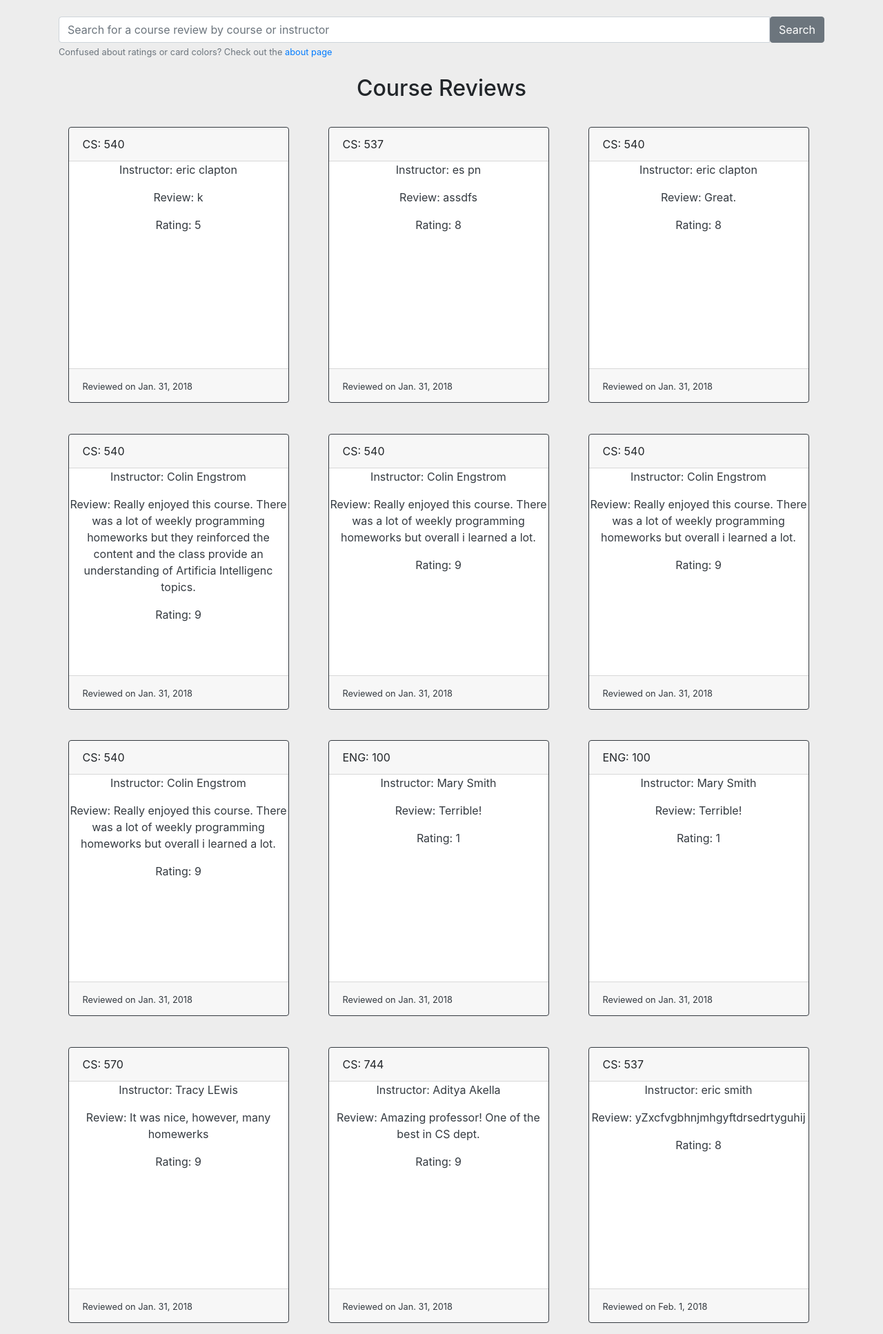
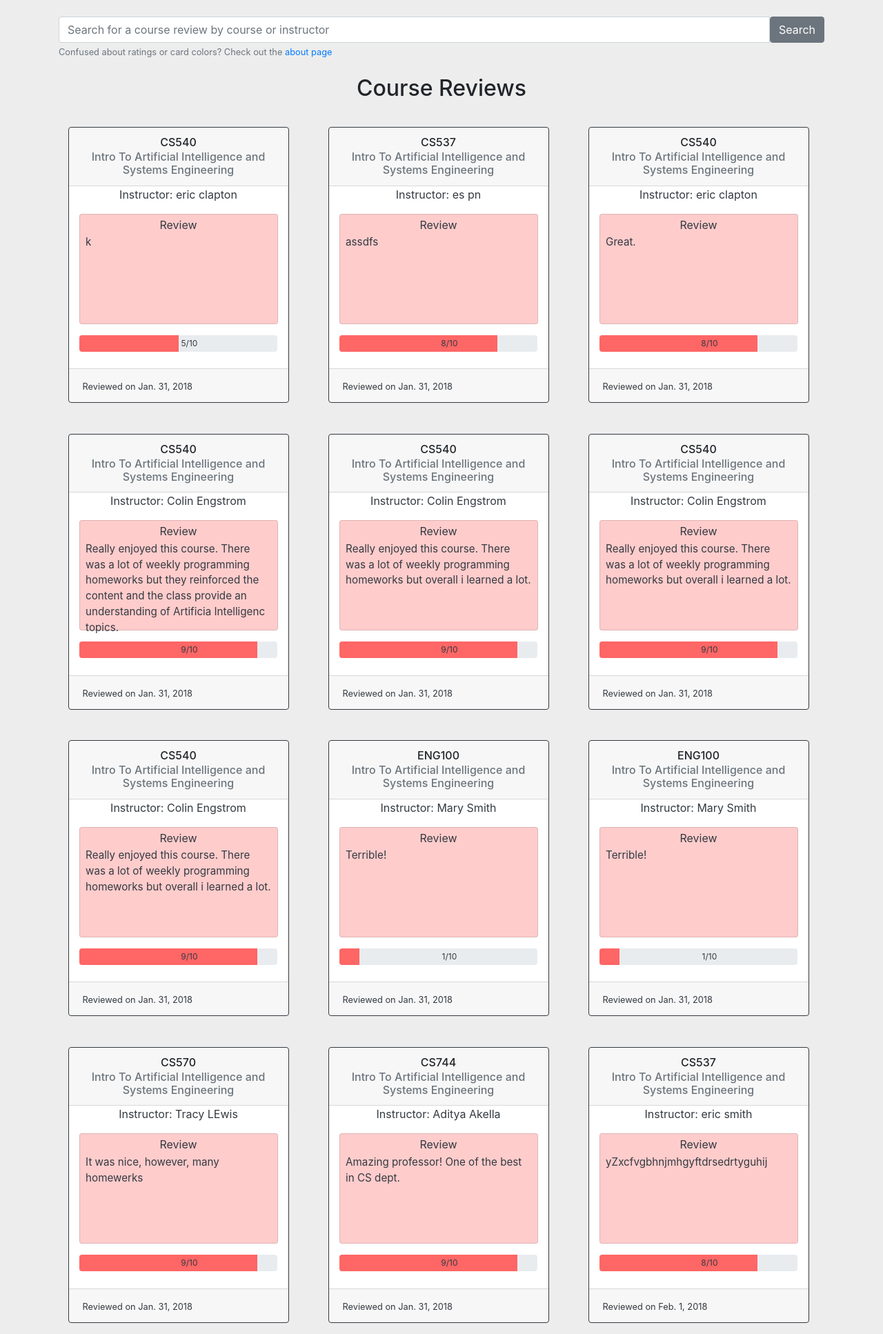
Before and after one commit to ejdweck/rate_courses, a Django app: page /course_reviews/ in a window 1280 px wide. Shown: the part 56-1990 px from the top of the page at 69% size. Run offline with Django 3.2, Linux system fonts and the light colour scheme; a user stored in the database is signed in; data comes from the database, SQL or seed files in the repository; some libraries are stand-ins or nearby versions.

```diff
--- a/course/forms.py
+++ b/course/forms.py
@@ -45,6 +45,7 @@ class AddCourseReviewForm(forms.Form):
         required = False,
         label = 'mandatoryAttendance',
         initial = 0,
+        widget=forms.HiddenInput()
     )
 
     review = forms.CharField(
--- a/static/css/main.css
+++ b/static/css/main.css
@@ -38,6 +38,13 @@ h1, h2, h3, h4, h5, h6 {
 	padding: 0;
 }
 
+.course-tags-card {
+	text-align: center;
+}
+.badge {
+	margin: auto;
+}
+
 .progress {
 	height: 1.5rem;
     margin: 5% 5% 2.5% 5%;
@@ -60,6 +67,15 @@ h1, h2, h3, h4, h5, h6 {
     min-height: 10rem;
     max-height: 10rem;
 	background-color: #ffcccc;
+}
+
+/* Rules for Modal */
+#course-code-modal {
+	margin: 0 auto;
+}
+#course-title-modal {
+	text-align: center;
+	margin-bottom: 2%;
 }
 
 .homepage-text {
--- a/templates/course_reviews.html
+++ b/templates/course_reviews.html
@@ -23,13 +23,39 @@
 <div class="container">
 	<h2>Course Reviews</h2>
 	<div class="card-deck">
-	 {% for course in course_reviews %}
-	    <div class="card border-dark mb-3 color{{course.rating}}" id="card_box">
-	    	<div class="card-header">{{course.courseDepartment}}: {{course.courseNumber}}</div>
+	{% for course in course_reviews %}
+	<div class="card border-dark mb-3 color{{course.rating}}" id="card_box">
+	    	<div class="card-header">
+		    	    <h6 >{{course.courseDepartment}}{{course.courseNumber}}</h6>
+					<h6 class="card-subtitle text-muted">Intro To Artificial Intelligence and Systems Engineering</h6>
+	    	</div>
 		    <div class="card-body text-dark">
 		        <p class="card-text">Instructor: {{course.instructorId.firstName}} {{course.instructorId.lastName}}</p>
-		        <p class="card-text">Review: {{course.review}}</p>
-		        <p id="cardRating" class="card-text">Rating: {{course.rating}}</p>
+		        <div class="card review-card">
+			        <p class="review-title">Review</p>
+			        <p class="review-text">{{course.review}}</p>
+		        </div>
+		        <!--
+		        <div class="course-tags">
+			        {% if course.courseReviewTagId.weedOutCourse == 1 %}
+			        	<button class="btn btn-outline-danger btn-sm " id="course-tag">Weed Out</button>
+			        {% endif %}
+					{% if course.courseReviewTagId.interestingContent == 1 %}
+			        	<button class="btn btn-outline-primary btn-sm " id="course-tag">Interesting Content</button>
+			        {% endif %}
+			        {% if course.courseReviewTagId.lotsOfHomework == 1 %}
+			        	<button class="btn btn-outline-warning btn-sm " id="course-tag">Lots of Homework</button>
+			        {% endif %}
+					{% if course.courseReviewTagId.mandatoryAttendance == 1 %}
+			        	<button class="btn btn-outline-info btn-sm " id="course-tag"> Mandatory Attendance </button>
+			        {% endif %}
+		    	</div>
+		    -->
+		    	<div class="progress">
+					<div class="progress-bar" role="progressbar" style="width: {{course.rating_percentage}}%;" aria-valuenow="" aria-valuemin="0" aria-valuemax="10">
+					</div>
+					<span>{{course.rating}}/10</span>
+			    </div>
 		    </div>
 		    <div class="card-footer">
 		      <small class="text-dark">Reviewed on {{course.reviewDate}}</small>
--- a/templates/courses.html
+++ b/templates/courses.html
@@ -23,7 +23,7 @@
 	<h2>Courses offered at UW Madison</h2>
 	<div class="card-deck">
 	 {% for course in courses %}
-	    <div class="card border-dark mb-3 color{{ course.averageRating|make_list|first }}" id="card_box">
+	    <div class="card border-dark mb-3 color{{ course.averageRating|make_list|first }}" id="card_box" data-toggle="modal" data-target=".bd-example-modal-lg">
 	    	<button type="button" class="btn btn-primary" data-toggle="modal" data-target=".bd-example-modal-lg">Large modal</button>
 			<div class="modal fade bd-example-modal-lg" tabindex="-1" role="dialog" aria-labelledby="myLargeModalLabel" aria-hidden="true">
 			  <div class="modal-dialog modal-lg">
--- a/templates/index.html
+++ b/templates/index.html
@@ -19,7 +19,7 @@
     <link href = "https://code.jquery.com/ui/1.10.4/themes/ui-lightness/jquery-ui.css" rel = "stylesheet">
     <script src = "https://code.jquery.com/jquery-1.10.2.js"></script>
     <script src = "https://code.jquery.com/ui/1.10.4/jquery-ui.js"></script>
-
+    <script src="https://cdnjs.cloudflare.com/ajax/libs/Chart.js/2.7.1/Chart.min.js"></script>
     <!-- local linked js and css files -->
     <link href="{% static 'css/main.css' %}" rel="stylesheet">
     <script src="{% static 'js/javascript.js' %}"> </script>
```
Also changed, not shown: templates/homepage.html (+61 -6 lines).
